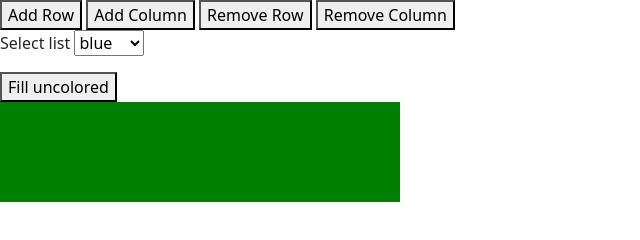
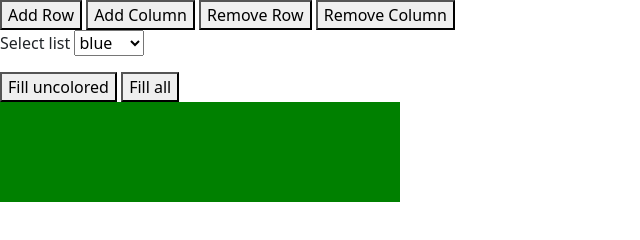
Before and after one commit to Chrisartrip921/TTP-Assignments-3-4-5, a plain HTML site: page assignment5/index.html in a window 1280 px wide. Shown: the whole page, without its empty margins (0-640 px from the left). Drawn offline with nearby package versions, Linux system fonts and the light colour scheme.

Commit message:
added the fill all function

```diff
--- a/assignment5/index.html
+++ b/assignment5/index.html
@@ -30,6 +30,7 @@
         </p>
     </form>
     <button onclick="setUncolored()">Fill uncolored</button>
+    <button onclick="setAllCurrent()">Fill all</button>
     <table id="main-grid">
         <tr>
             <td></td>
--- a/assignment5/index.js
+++ b/assignment5/index.js
@@ -87,3 +87,15 @@ function setUncolored() {
         cell.classList.remove("uncolored");
     })
 }
+
+function setAllCurrent() {
+    // get all cells in the table
+    let allCells = document.getElementsByTagName("td");
+    let allCellsList = [...cells];
+
+    // change the background color of each uncolored cell and remove "uncolored" class
+    allCellsList.forEach(cell => {
+        cell.style.backgroundColor = currentColor;
+        cell.classList.remove("uncolored");
+    })
+}
```
